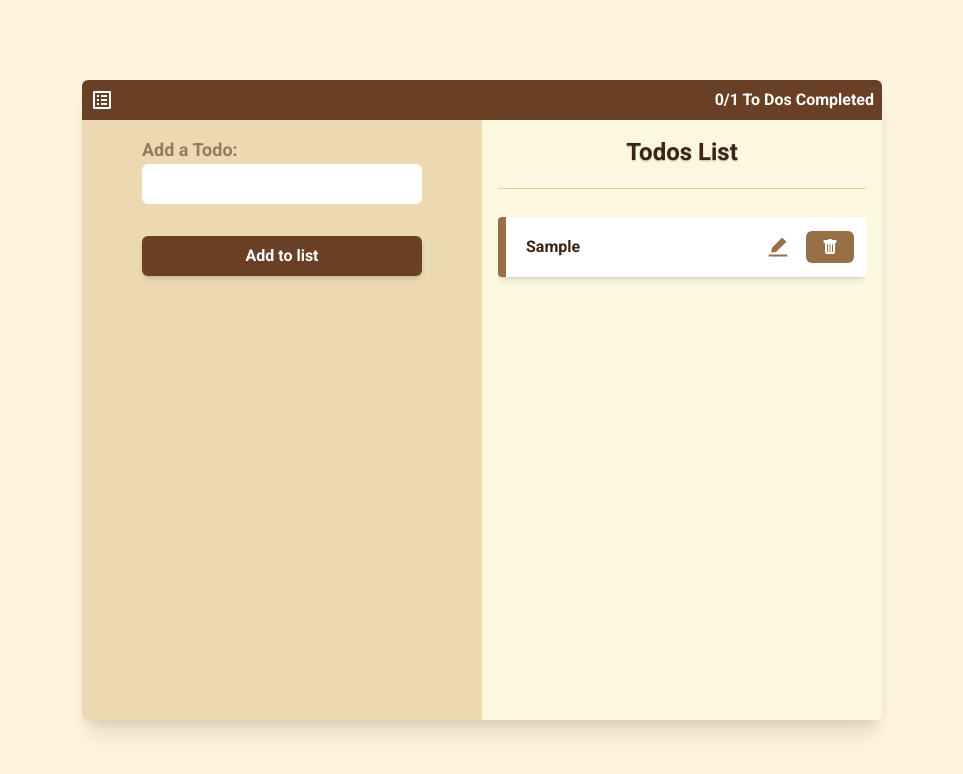
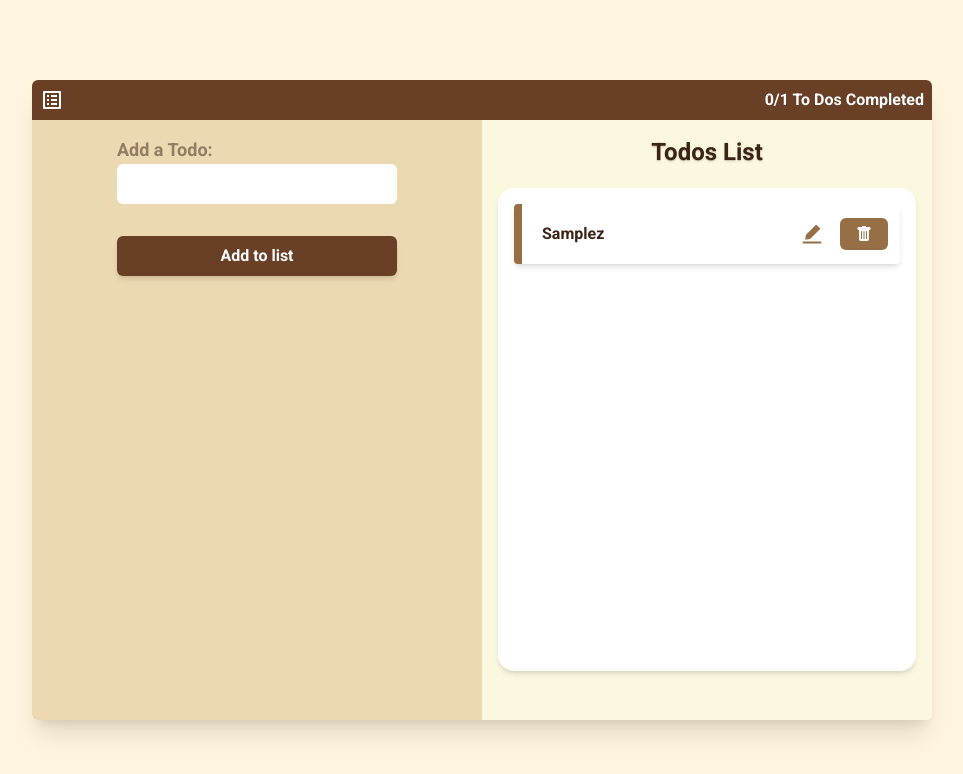
Before and after one commit to Jido-Mad/To-Do-App, a React (Vite) app: page / in a window 1280 px wide. Both pictures are taken after typing "Sample" into the empty fields and a click on the button "Add to list". Shown: the top 774 px of the page, without its empty margins (158-1121 px from the left). Built offline with nearby package versions, Linux system fonts and the light colour scheme.

Commit message:
Added ID's for the remove logic to work correctly, Added some Styling to the list (Work in progress..)

```diff
--- a/src/Components/Container.jsx
+++ b/src/Components/Container.jsx
@@ -9,16 +9,20 @@ function Container() {
 
   /* Function to store and add Task */
   function addTask(newTask) {
-    setTasks((prevTask) => [...prevTask, newTask]);
+    const newTaskObj = {
+      id: Date.now(),
+      name: newTask,
+    };
+    setTasks((prevTask) => [...prevTask, newTaskObj]);
   }
 
   /* Function to Remove targeted Task */
-  function removeTask(index) {
-    setTasks((prevTask) => prevTask.filter((_, i) => i !== index));
+  function removeTask(id) {
+    setTasks((prevTask) => prevTask.filter((task) => task.id !== id));
   }
 
   return (
-    <div className="flex flex-col w-full md:w-[800px] md:shadow-xl md:rounded-md overflow-hidden">
+    <div className="flex flex-col w-full md:w-[900px] md:shadow-xl md:rounded-md overflow-hidden">
       <Header todosCount={tasks.length} />
       <section className="flex flex-col md:flex-row md:items-start gap-10 md:gap-0 md:h-150">
         <AddSection displayTasks={addTask} />
--- a/src/Components/Task.jsx
+++ b/src/Components/Task.jsx
@@ -3,24 +3,28 @@ import { BsTrashFill } from "react-icons/bs";
 import { useState, useEffect, useRef } from "react";
 
 function Task({ name, taskDel }) {
+  // State & refs
   const [taskName, setTaskName] = useState(name);
   const [inputValue, setInputValue] = useState(name);
   const [editor, setEditor] = useState(false);
   const inputRef = useRef(null);
+
+  // Classes
   const liClasses =
-    "flex items-center  justify-between p-3 border-l-8 border-[#976f47] shadow-md rounded-sm w-full h-15 bg-white";
+    "flex items-center  justify-between p-3 border-l-8 border-[#976f47] shadow-md rounded-sm w-full h-15 bg-white hover:brightness-98 transition ease-in-out duration-100 cursor-pointer";
 
-  function editTask() {
-    setEditor(true);
-  }
-
-  /* Logic to select and focus the text when pressing the edit button */
+  // Effects
   useEffect(() => {
     if (editor && inputRef.current) {
       inputRef.current.focus();
       inputRef.current.select();
     }
   }, [editor]);
+
+  //Handlers
+  function editTask() {
+    setEditor(true);
+  }
 
   /* Confirm Changes Function */
   function confirmChanges() {
@@ -46,7 +50,7 @@ function Task({ name, taskDel }) {
             ref={inputRef}
             value={inputValue}
             onChange={(e) => setInputValue(e.target.value)}
-            className="font-roboto-bold overflow-auto max-w-40 outline-none border border-zinc-300 rounded-md w-45 h-8 p-2"
+            className="font-roboto-bold overflow-auto outline-none border border-zinc-300 rounded-md w-40 md:w-50 h-8 p-2"
             type="text"
           />
           <div className="flex gap-x-4 ">
@@ -71,9 +75,9 @@ function Task({ name, taskDel }) {
           </div>
         </li>
       ) : (
-        <li className={liClasses}>
-          <p className="font-roboto-bold overflow-auto max-w-45 p-2">
-            {taskName}
+        <li className={liClasses} title="Mark as completed">
+          <p className="font-roboto-bold overflow-auto w-45 md:w-50 p-2">
+            {taskName}z
           </p>
           <div className="flex gap-x-4 ">
             {/* Edit Button */}
--- a/src/Components/sections/AddSection.jsx
+++ b/src/Components/sections/AddSection.jsx
@@ -20,7 +20,7 @@ function AddSection({ displayTasks }) {
   }
 
   return (
-    <div className="flex flex-col items-center bg-[#ECD8B1] p-4 gap-8 md:w-full md:h-150">
+    <div className="flex flex-col items-center bg-[#ECD8B1] p-4 gap-8 md:w-[50%] md:h-150">
       <div>
         <h2 className="font-roboto-bold text-lg text-[#3B2415] opacity-50">
           Add a Todo:
--- a/src/Components/sections/List.jsx
+++ b/src/Components/sections/List.jsx
@@ -2,12 +2,15 @@ import Task from "../Task.jsx";
 
 function List({ task, handleRemove }) {
   return (
-    <div className="shadow-lg md:shadow-none h-95 md:h-150 w-[90%] md:w-full p-4 bg-[#fcf7df] text-[#3B2415] rounded-2xl md:rounded-none flex flex-col items-center gap-5 self-center md:self-start">
+    <div className="shadow-lg md:shadow-none h-95 md:h-150 w-[90%] md:w-[50%] p-4 bg-[#fcf7df] text-[#3B2415] rounded-2xl md:rounded-none flex flex-col items-center gap-5 self-center md:self-start">
       <h2 className="font-roboto-bold text-2xl text-shadow-sm">Todos List</h2>
-      <hr className="h-[1px] w-full bg-[#e7cd97] border-none" />
-      <ul className="w-full flex flex-col items-center gap-5 h-60 md:h-110 overflow-auto py-2">
-        {task.map((t, i) => (
-          <Task key={i} name={t} taskDel={() => handleRemove(i)} />
+      <ul className="md:w-full bg-white flex flex-col items-center gap-5 h-60 md:h-[85%] md:shadow-md md:rounded-2xl overflow-auto p-4">
+        {task.map((task) => (
+          <Task
+            key={task.id}
+            name={task.name}
+            taskDel={() => handleRemove(task.id)}
+          />
         ))}
       </ul>
     </div>
```
